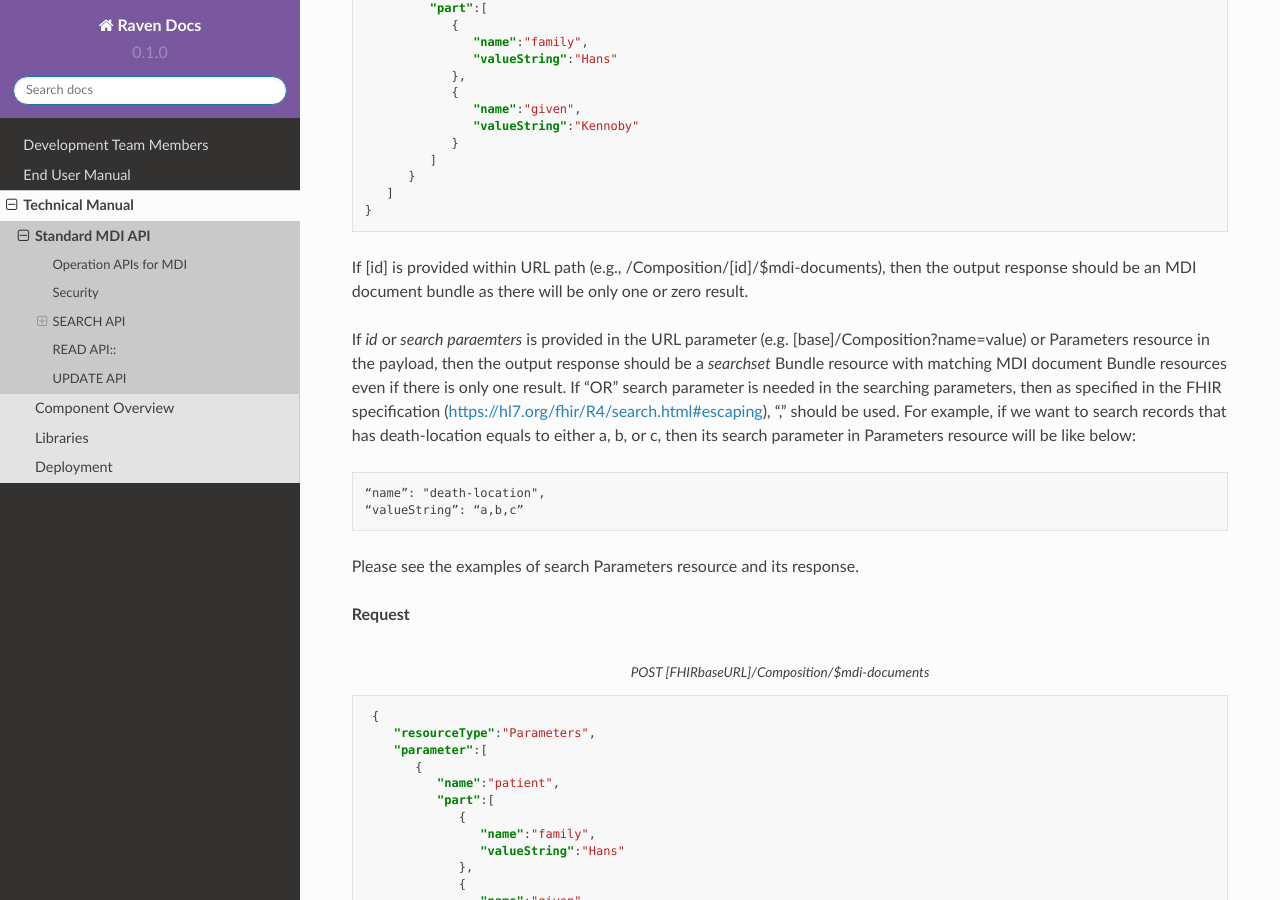
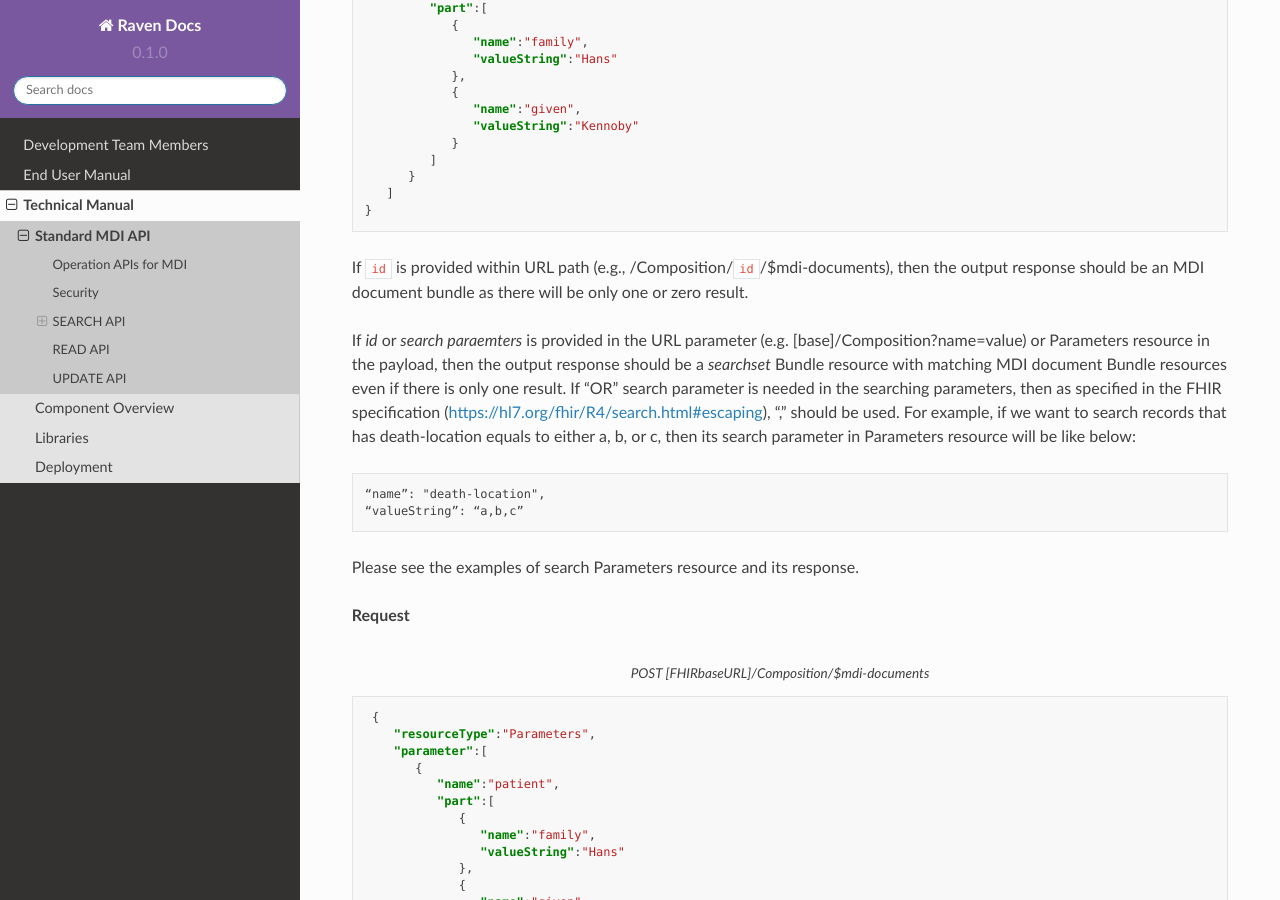
Before and after one commit to MortalityReporting/RavenDocs, a Sphinx documentation site: the page built from docs/source/technicalManual/mdiApi.rst, in a window 1280 px wide and 900 px high, scrolled down 2208 px. Built offline with Sphinx 7.4.7 and the Read the Docs theme 2.0.0, drawn with Linux system fonts in a browser that asks for light colours; some of the changed text lies outside the part shown.

Commit message:
Update mdiApi.rst

```diff
--- a/docs/source/technicalManual/mdiApi.rst
+++ b/docs/source/technicalManual/mdiApi.rst
@@ -115,7 +115,7 @@
     }
 
 
-If [id] is provided within URL path (e.g., /Composition/[id]/$mdi-documents), then the output response
+If ``id`` is provided within URL path (e.g., /Composition/``id``/$mdi-documents), then the output response
 should be an MDI document bundle as there will be only one or zero result.
 
 If *id* or *search paraemters* is provided in the URL parameter (e.g. [base]/Composition?name=value)
```
Also changed, not shown: other parts of docs/source/technicalManual/mdiApi.rst (+2 -1 lines).
